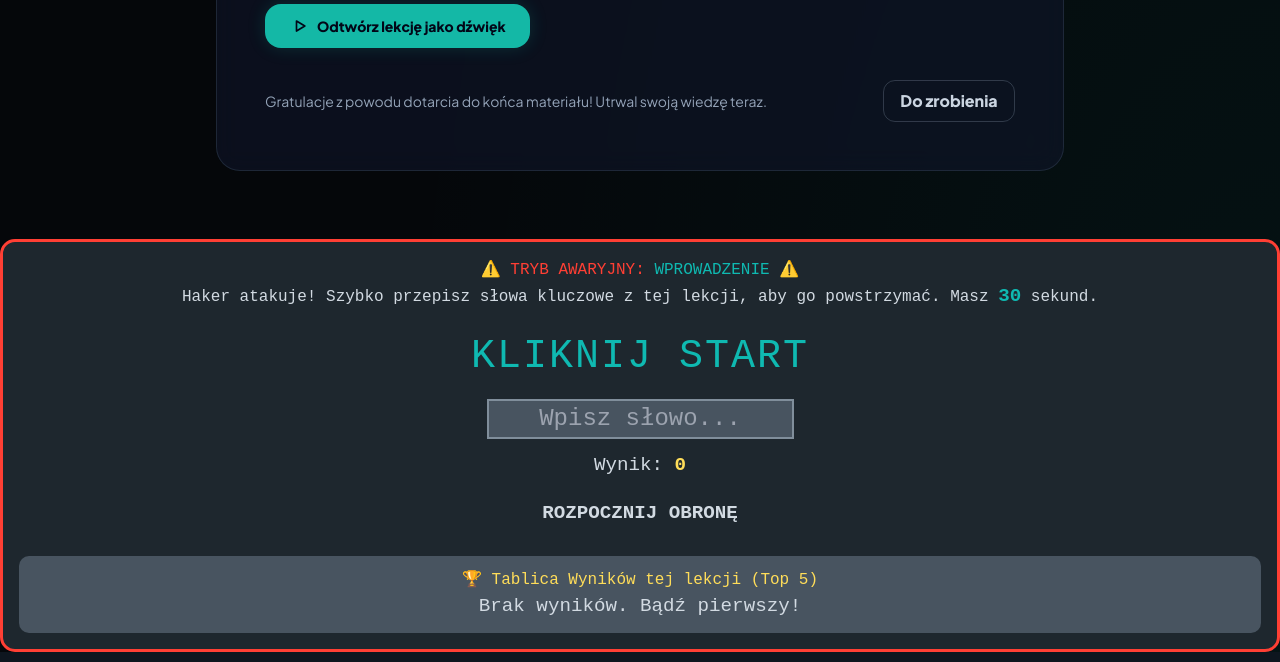
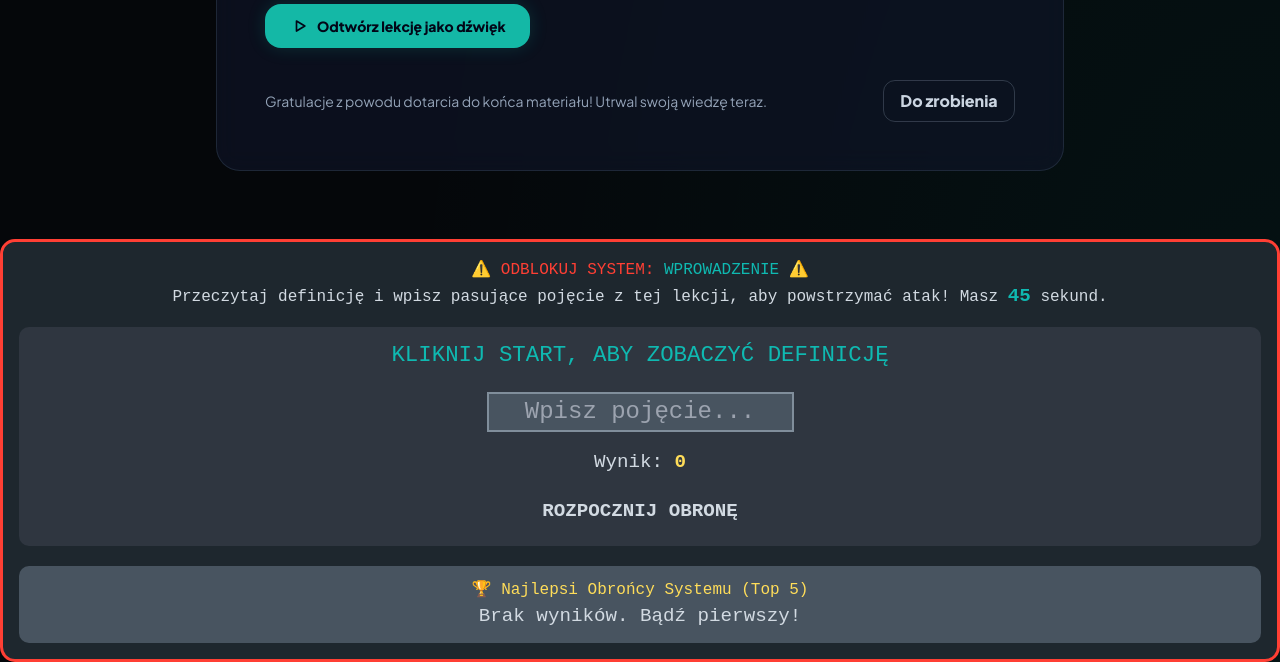
Before and after one commit to 3RZ-code/KOSCIUSZKON_2026, a Django app: a page that uses learning_platform/backend/templates/lesson_detail.html in a window 1280 px wide. Shown: the part 2141-2803 px from the top of the page. Run offline with Django 5.2, Linux system fonts and the light colour scheme; data comes from the database, SQL or seed files in the repository; some libraries are stand-ins or nearby versions.

Commit message:
Refactor minigame logic and update UI for cybersecurity lesson definitions

```diff
--- a/learning_platform/backend/templates/lesson_detail.html
+++ b/learning_platform/backend/templates/lesson_detail.html
@@ -48,62 +48,17 @@
             </footer>
         </article>
     </main>
+<div class="minigame-container mt-5 p-4" style="background-color: #1e272e; color: #d2dae2; border-radius: 15px; border: 3px solid #ff3f34; text-align: center; font-family: 'Courier New', Courier, monospace;">
+    <h3 style="color: #ff3f34; text-transform: uppercase;">⚠️ Odblokuj System: <span id="lesson-game-title" style="color: #0fb9b1;">Moduł</span> ⚠️</h3>
+    <p>Przeczytaj definicję i wpisz pasujące pojęcie z tej lekcji, aby powstrzymać atak! Masz <span id="time-left" style="color: #0fb9b1; font-size: 1.2em; font-weight: bold;">45</span> sekund.</p>
 
-    <script>
-        async function speakLessonText(button) {
-            const text = '{{ lesson.title|escapejs }}. {{ lesson.content|escapejs }}';
-            await speakText(button, text, 'lesson-audio-player', 'lesson-status');
-        }
+    <div id="game-typing-area" class="my-4 p-3" style="background-color: #2f3640; border-radius: 10px; min-height: 150px; display: flex; flex-direction: column; justify-content: center;">
+        <h4 id="target-definition" style="color: #0fb9b1; font-size: 1.4rem; user-select: none;" class="mb-2">KLIKNIJ START, ABY ZOBACZYĆ DEFINICJĘ</h4>
+        <p id="word-hint" style="color: #718093; font-size: 1.5rem; letter-spacing: 5px; font-weight: bold;"></p>
 
-        async function speakText(button, text, playerId, statusId) {
-            const statusEl = document.getElementById(statusId);
-            const playerDiv = document.getElementById(playerId);
+        <input type="text" id="typing-input" class="form-control w-50 mx-auto text-center mt-3" style="font-size: 1.5rem; background-color: #485460; color: white; border: 2px solid #808e9b;" placeholder="Wpisz pojęcie..." disabled autocomplete="off">
 
-            if (!text || !text.trim()) {
-                statusEl.textContent = 'Brak tekstu do przeczytania.';
-                statusEl.className = 'text-sm text-rose-400';
-                return;
-            }
-
-            button.disabled = true;
-            button.classList.add('opacity-70', 'cursor-not-allowed');
-            statusEl.textContent = 'Ładowanie audio...';
-            statusEl.className = 'text-sm text-slate-200';
-
-            try {
-                const response = await fetch(`/courses/listen/?text=${encodeURIComponent(text)}`);
-                if (!response.ok) {
-                    throw new Error(response.statusText || 'Błąd serwera');
-                }
-
-                const audioBlob = await response.blob();
-                const audioUrl = URL.createObjectURL(audioBlob);
-
-                playerDiv.innerHTML = `<audio controls autoplay class="w-full rounded-2xl"><source src="${audioUrl}" type="audio/mpeg">Twoja przeglądarka nie obsługuje odtwarzacza audio.</audio>`;
-                playerDiv.classList.remove('hidden');
-
-                statusEl.textContent = 'Audio gotowe do odtworzenia.';
-                statusEl.className = 'text-sm text-emerald-300';
-            } catch (error) {
-                console.error(error);
-                statusEl.textContent = 'Nie udało się wygenerować audio.';
-                statusEl.className = 'text-sm text-rose-400';
-            } finally {
-                button.disabled = false;
-                button.classList.remove('opacity-70', 'cursor-not-allowed');
-            }
-        }
-    </script>
-<div class="minigame-container mt-5 p-4" style="background-color: #1e272e; color: #d2dae2; border-radius: 15px; border: 3px solid #ff3f34; text-align: center; font-family: 'Courier New', Courier, monospace;">
-    <h3 style="color: #ff3f34; text-transform: uppercase;">⚠️ Tryb Awaryjny: <span id="lesson-game-title" style="color: #0fb9b1;">System</span> ⚠️</h3>
-    <p>Haker atakuje! Szybko przepisz słowa kluczowe z tej lekcji, aby go powstrzymać. Masz <span id="time-left" style="color: #0fb9b1; font-size: 1.2em; font-weight: bold;">30</span> sekund.</p>
-
-    <div id="game-typing-area" class="my-4">
-        <h2 id="target-word" style="color: #0fb9b1; letter-spacing: 2px; font-size: 2.5rem; user-select: none;" class="mb-3">KLIKNIJ START</h2>
-
-        <input type="text" id="typing-input" class="form-control w-50 mx-auto text-center" style="font-size: 1.5rem; background-color: #485460; color: white; border: 2px solid #808e9b;" placeholder="Wpisz słowo..." disabled autocomplete="off">
-
-        <div class="mt-3">
+        <div class="mt-4">
             <span style="font-size: 1.2rem;">Wynik: <strong id="current-score" style="color: #ffdd59;">0</strong></span>
         </div>
 
@@ -111,61 +66,61 @@
     </div>
 
     <div id="leaderboard-area" class="mt-5 p-3" style="background-color: #485460; border-radius: 10px;">
-        <h4 style="color: #ffdd59;">🏆 Tablica Wyników tej lekcji (Top 5)</h4>
+        <h4 style="color: #ffdd59;">🏆 Najlepsi Obrońcy Systemu (Top 5)</h4>
         <ul id="leaderboard-list" class="list-unstyled" style="font-size: 1.2rem;">
             </ul>
     </div>
 </div>
 
 <script>
-    // --- BAZA SŁÓW DLA POSZCZEGÓLNYCH LEKCJI ---
-    const allLessonWords = {
+    // --- BAZA DEFINICJI DLA POSZCZEGÓLNYCH LEKCJI ---
+    const allLessonData = {
         'Wprowadzenie do cyberbezpieczeństwa': [
-            "Poufność", "Integralność", "Dostępność", "TriadaCIA",
-            "Cyberbezpieczeństwo", "Haker", "Ochrona", "Zagrożenie",
-            "Dane", "Atak"
+            { term: "Poufność", definition: "Zasada mówiąca, że dostęp do danych mają tylko osoby uprawnione." },
+            { term: "Integralność", definition: "Gwarancja, że informacje nie zostały zmienione lub sfałszowane przez osobę nieuprawnioną." },
+            { term: "Dostępność", definition: "Stan, w którym systemy i dane są gotowe do użycia zawsze, gdy tego potrzebujesz." },
+            { term: "Haker", definition: "Osoba, która włamuje się do systemów komputerowych." },
+            { term: "Okup", definition: "To, czego żądają cyberprzestępcy po zablokowaniu dostępu do Twoich plików." }
         ],
         'Bezpieczeństwo haseł i uwierzytelnianie': [
-            "Haslo123", "Szyfrowanie", "Bitwarden", "Autoryzacja",
-            "Dwuskładnikowe", "Biometria", "YubiKey", "TrudneHaslo!",
-            "Passphrase", "Token"
+            { term: "Dwuskładnikowe", definition: "Logowanie, które oprócz hasła wymaga np. kodu SMS (tzw. 2FA)." },
+            { term: "Menedżer", definition: "Program, który za Ciebie wymyśla i bezpiecznie przechowuje wszystkie hasła (np. Bitwarden)." },
+            { term: "Passphrase", definition: "Hasło zbudowane z kilku łatwych do zapamiętania słów (fraza hasłowa)." },
+            { term: "Bruteforce", definition: "Atak polegający na zgadywaniu hasła poprzez sprawdzanie wszystkich możliwych kombinacji." }
         ],
         'Rozpoznawanie phishingu i socjotechniki': [
-            "Phishing", "Socjotechnika", "Oszustwo", "Manipulacja",
-            "Weryfikacja", "FałszywyLink", "Spam", "Podszywanie",
-            "Nadawca", "Podejrzany"
+            { term: "Phishing", definition: "Oszustwo polegające na podszywaniu się pod zaufaną firmę w celu wyłudzenia danych." },
+            { term: "Socjotechnika", definition: "Sztuka manipulacji ludźmi, aby skłonić ich do ujawnienia poufnych informacji." },
+            { term: "Link", definition: "Element w wiadomości e-mail, w który nie powinieneś klikać, jeśli nie znasz nadawcy." },
+            { term: "Presja", definition: "Technika oszustów polegająca na wywoływaniu u ofiary poczucia naglącego czasu (np. 'Zablokujemy Twoje konto za godzinę!')." }
         ]
     };
 
-    // Domyślne słowa, jeśli dodasz nową lekcję, a zapomnisz dodać słów
-    const defaultWords = ["Bezpieczeństwo", "Internet", "Komputer", "Sieć", "Wirus", "Firewall"];
+    const defaultData = [
+        { term: "Wirus", definition: "Złośliwy program komputerowy." },
+        { term: "Internet", definition: "Globalna sieć komputerowa." }
+    ];
 
-    // Pobranie tytułu lekcji z szablonu Django
     const currentLessonTitle = "{{ lesson.title|escapejs }}";
+    const lessonData = allLessonData[currentLessonTitle] || defaultData;
 
-    // Ustawienie odpowiednich słów dla obecnej lekcji
-    const words = allLessonWords[currentLessonTitle] || defaultWords;
-
-    // Zaktualizowanie nagłówka gry
-    document.getElementById("lesson-game-title").innerText = currentLessonTitle.split(" ")[0]; // bierze pierwsze słowo z tytułu lekcji
-
-    // Generowanie unikalnego klucza dla ciasteczka na podstawie nazwy lekcji
-    // Żeby w nazwie ciasteczka nie było spacji i polskich znaków
-    const safeCookieName = "leaderboard_" + currentLessonTitle.replace(/[^a-zA-Z0-9]/g, "");
+    document.getElementById("lesson-game-title").innerText = currentLessonTitle.split(" ")[0];
+    const safeCookieName = "def_leaderboard_" + currentLessonTitle.replace(/[^a-zA-Z0-9]/g, "");
 
     let timer;
-    let timeLeft = 30;
+    let timeLeft = 45; // Zwiększyłem czas, bo czytanie definicji zajmuje chwilę
     let score = 0;
-    let currentWord = "";
+    let currentTerm = "";
 
     const timeDisplay = document.getElementById("time-left");
-    const targetWordDisplay = document.getElementById("target-word");
+    const targetDefinitionDisplay = document.getElementById("target-definition");
+    const wordHintDisplay = document.getElementById("word-hint");
     const typingInput = document.getElementById("typing-input");
     const scoreDisplay = document.getElementById("current-score");
     const startBtn = document.getElementById("start-btn");
     const leaderboardList = document.getElementById("leaderboard-list");
 
-    // --- LOGIKA CIASTECZEK (COOKIES) ---
+    // --- LOGIKA CIASTECZEK ---
     function setCookie(name, value, days) {
         let expires = "";
         if (days) {
@@ -190,11 +145,9 @@
     function saveScoreToLeaderboard(newScore) {
         let boardCookie = getCookie(safeCookieName);
         let board = boardCookie ? JSON.parse(boardCookie) : [];
-
         board.push(newScore);
-        board.sort((a, b) => b - a); // Sortowanie malejąco
-        board = board.slice(0, 5); // Zostaw tylko Top 5
-
+        board.sort((a, b) => b - a);
+        board = board.slice(0, 5);
         setCookie(safeCookieName, JSON.stringify(board), 30);
         updateLeaderboardDisplay();
     }
@@ -202,13 +155,11 @@
     function updateLeaderboardDisplay() {
         let boardCookie = getCookie(safeCookieName);
         let board = boardCookie ? JSON.parse(boardCookie) : [];
-
         leaderboardList.innerHTML = "";
         if (board.length === 0) {
             leaderboardList.innerHTML = "<li>Brak wyników. Bądź pierwszy!</li>";
             return;
         }
-
         board.forEach((pts, index) => {
             let medal = index === 0 ? "🥇" : index === 1 ? "🥈" : index === 2 ? "🥉" : "🔹";
             leaderboardList.innerHTML += `<li class="my-1">${medal} Miejsce ${index + 1}: <strong style="color: #0fb9b1;">${pts} pkt</strong></li>`;
@@ -217,7 +168,7 @@
 
     // --- LOGIKA GRY ---
     function startGame() {
-        timeLeft = 30;
+        timeLeft = 45;
         score = 0;
         scoreDisplay.innerText = score;
         timeDisplay.innerText = timeLeft;
@@ -226,7 +177,7 @@
         typingInput.focus();
         startBtn.style.display = "none";
 
-        nextWord();
+        nextDefinition();
 
         timer = setInterval(() => {
             timeLeft--;
@@ -238,29 +189,46 @@
         }, 1000);
     }
 
-    function nextWord() {
-        let randomIndex = Math.floor(Math.random() * words.length);
-        currentWord = words[randomIndex];
-        targetWordDisplay.innerText = currentWord;
+    function generateHint(word) {
+        // Zwraca pierwszą literę i podkreślniki dla reszty liter
+        let hint = word.charAt(0).toUpperCase() + " ";
+        for(let i = 1; i < word.length; i++) {
+            hint += "_ ";
+        }
+        return hint.trim();
+    }
+
+    function nextDefinition() {
+        let randomIndex = Math.floor(Math.random() * lessonData.length);
+        let item = lessonData[randomIndex];
+        currentTerm = item.term;
+
+        targetDefinitionDisplay.innerText = `"${item.definition}"`;
+        wordHintDisplay.innerText = generateHint(currentTerm);
         typingInput.value = "";
     }
 
     typingInput.addEventListener("input", () => {
-        if (typingInput.value === currentWord) {
-            score += 10;
+        // Zamieniamy na małe litery i usuwamy białe znaki, żeby sprawdzanie było mniej restrykcyjne
+        const userInput = typingInput.value.trim().toLowerCase();
+        const target = currentTerm.toLowerCase();
+
+        if (userInput === target) {
+            score += 20; // Więcej punktów, bo zadanie jest trudniejsze
             scoreDisplay.innerText = score;
 
-            targetWordDisplay.style.color = "#2ed573";
-            setTimeout(() => { targetWordDisplay.style.color = "#0fb9b1"; }, 150);
+            targetDefinitionDisplay.style.color = "#2ed573";
+            setTimeout(() => { targetDefinitionDisplay.style.color = "#0fb9b1"; }, 300);
 
-            nextWord();
+            nextDefinition();
         }
     });
 
     function endGame() {
         clearInterval(timer);
         typingInput.disabled = true;
-        targetWordDisplay.innerText = "CZAS MINĄŁ!";
+        targetDefinitionDisplay.innerText = "CZAS MINĄŁ!";
+        wordHintDisplay.innerText = `Prawidłowa odpowiedź to: ${currentTerm}`;
         startBtn.innerText = "ZAGRAJ PONOWNIE";
         startBtn.style.display = "inline-block";
 
@@ -269,7 +237,6 @@
         }
     }
 
-    // Inicjalizacja przy załadowaniu
     updateLeaderboardDisplay();
 </script>
 {% endblock %}
```
